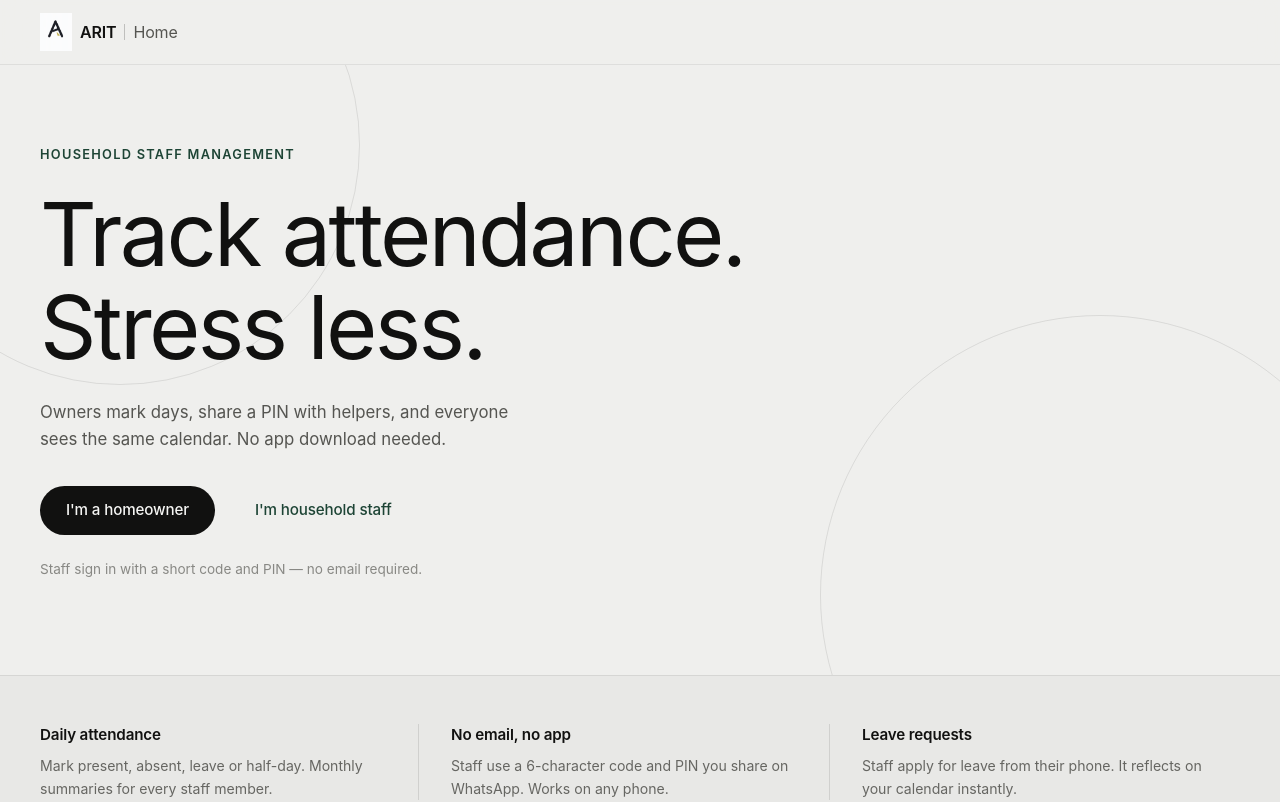
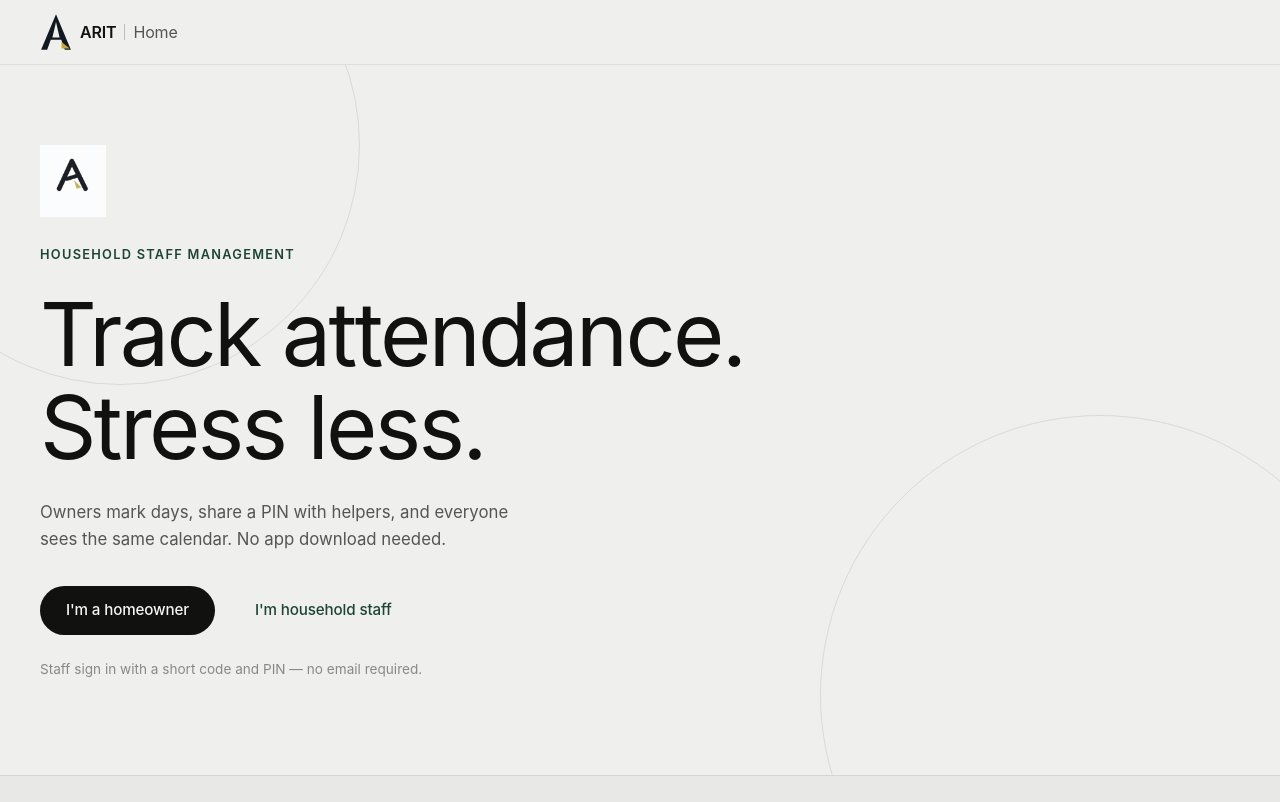
Before and after one commit to shreyanshtripathi102019/househelp-tracker, a Next.js app: page / in a window 1280 px wide. Shown: the top 802 px of the page. Built offline with nearby package versions, Linux system fonts and the light colour scheme.

Commit message:
hero: show real arit-logo.png in hero section, revert nav to SVG mark

```diff
--- a/app/globals.css
+++ b/app/globals.css
@@ -1256,6 +1256,13 @@ select:focus-visible {
   right: -100px;
 }
 
+.lp-hero-logo {
+  height: 72px;
+  width: auto;
+  display: block;
+  margin-bottom: 4px;
+}
+
 .lp-eyebrow {
   font-size: 0.8rem;
   font-weight: 600;
--- a/app/page.js
+++ b/app/page.js
@@ -7,7 +7,7 @@ export default function HomePage() {
       <header className="lp-nav">
         <div className="lp-nav-inner">
           <Link href="/" className="lp-logo" aria-label="ARIT Home">
-            <img src="/arit-logo.png" alt="" width={32} height={38} className="lp-logo-img" />
+            <img src="/arit-logo.svg" alt="" width={32} height={38} className="lp-logo-img" />
             <span className="lp-wordmark">ARIT</span>
             <span className="lp-nav-sep" aria-hidden="true" />
             <span className="lp-nav-product">Home</span>
@@ -22,6 +22,7 @@ export default function HomePage() {
         <div className="lp-circle lp-circle-br" aria-hidden="true" />
 
         <div className="lp-hero-content">
+          <img src="/arit-logo.png" alt="ARIT" className="lp-hero-logo" />
           <p className="lp-eyebrow">Household staff management</p>
           <h1 className="lp-headline">
             Track attendance.<br />
```
